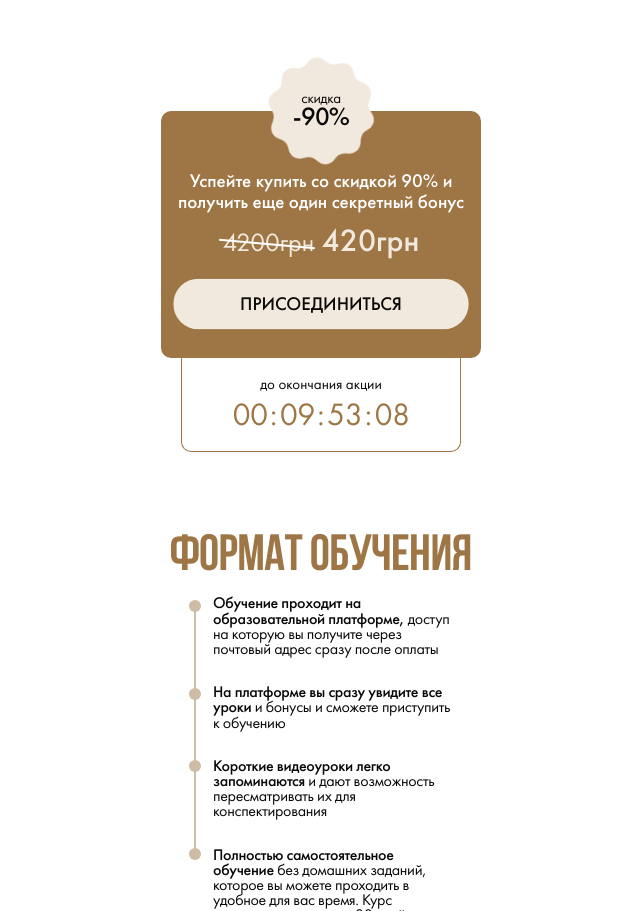
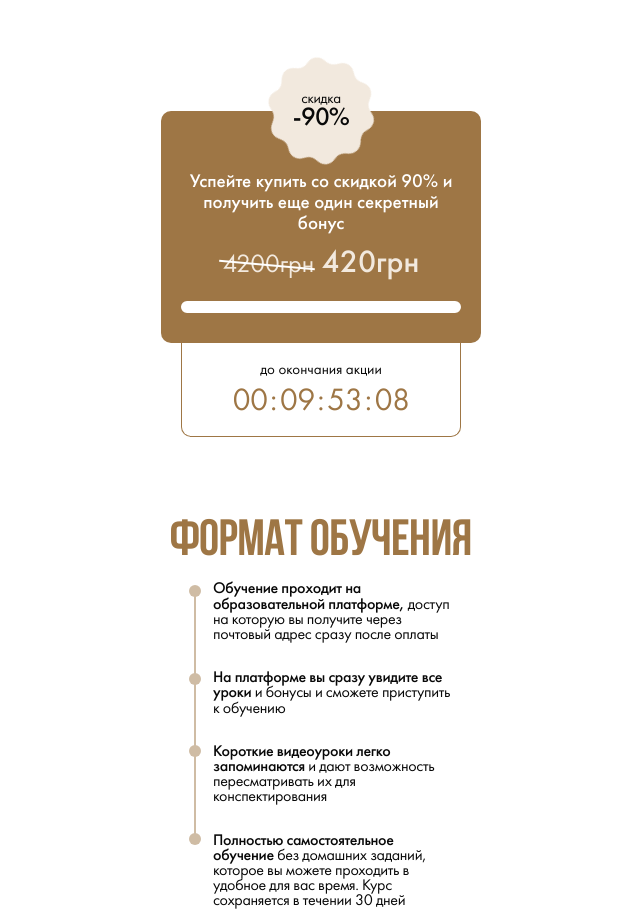
Before and after one commit to RomanIsaiev/work-website-76, a website built with Vite: page index.html in a window 1280 px wide. Shown: the part 5221-6132 px from the top of the page, without its empty margins (319-959 px from the left). Built offline with nearby package versions, Linux system fonts and the light colour scheme; a script that the page names is missing; files whose address does not match are found by name.

Commit message:
added form

```diff
--- a/index.html
+++ b/index.html
@@ -475,9 +475,12 @@
                 <div class="line-thought"></div>
                 <p class="price"><span>4200грн</span>&nbsp;420грн</p>
               </div>
-              <a class="btn" href="" target="_blank" rel="nofollow"
+              <div class="kwiga-container">
+                <div id="kwiga-widget-1732036855000"></div>
+              </div>
+              <!-- <a class="btn" href="" target="_blank" rel="nofollow"
                 >присоединиться</a
-              >
+              > -->
             </div>
             <div class="timer-container">
               <p class="timer-text">до окончания акции</p>
@@ -940,6 +943,10 @@
         speedAsDuration: true,
       });
     </script>
+    <script
+      type="module"
+      src="https://kwiga.com/build/js/kwiga-widget.js?t=1732036855000&uuid=7e554264-50e7-4c2f-84ca-1ccdcfbcac32&producer=https://kwiga.com/"
+    ></script>
     <script src="https://unpkg.com/aos@2.3.1/dist/aos.js"></script>
     <script>
       AOS.init();
--- a/src/css/styles.css
+++ b/src/css/styles.css
@@ -676,9 +676,15 @@
 
 .buy-container .buy-box {
   position: relative;
-  padding: 60px 0px 30px 0px;
+  padding: 60px 20px 30px 20px;
   border-radius: 10px;
   background: #9e7645;
+}
+
+.kwiga-container {
+  border: 6px solid white;
+  background-color: white;
+  border-radius: 20px;
 }
 
 .buy-container .buy-star-sell {
```
